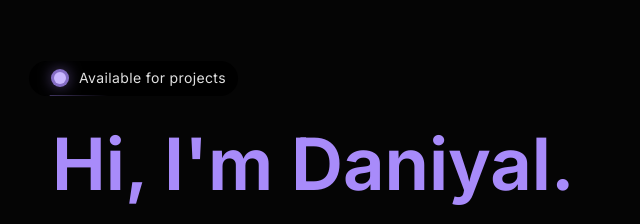
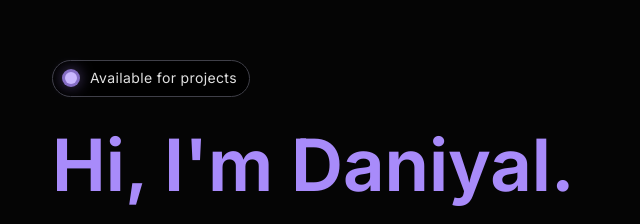
Before and after one commit to daniyalmaster693/old-portfolio-website, an Astro site: page / in a window 1280 px wide. Shown: the part 148-372 px from the top of the page, 288-928 px from the left. Built offline with nearby package versions, Linux system fonts and the light colour scheme; Astro itself is replaced by a stand-in of ours; a web font is replaced by a local one.

Commit message:
Reverted back to older available for projects ping indicator

```diff
--- a/src/pages/index.astro
+++ b/src/pages/index.astro
@@ -25,10 +25,6 @@ import Footer from "../components/Footer.astro";
       <section class="hero-section">
         <div class="hero-content">
           <div class="available-for-projects">
-            <span class="spark-container">
-              <span class="spark"></span>
-            </span>
-            <span class="backdrop"></span>
             <div class="ping-container">
               <span class="heartbeat"></span>
               <span class="dot"></span>
--- a/src/styles/index.css
+++ b/src/styles/index.css
@@ -42,64 +42,10 @@ body {
   justify-content: flex-start;
   align-items: center;
   gap: 13px;
+  border: 1px solid #3f3f48;
   border-radius: 100px;
   background: var(--bg);
-  position: relative;
-  overflow: hidden;
   padding: 6px 12px 6px 12px;
-  margin-left: -23px;
-  transition: box-shadow var(--transition), background var(--transition),
-    transform var(--transition);
-}
-
-.spark {
-  position: absolute;
-  inset: 0;
-  border-radius: 9999px;
-  rotate: 0deg;
-  overflow: hidden;
-  mask: linear-gradient(white, transparent 50%);
-  animation: flip calc(var(--spark) * 2) infinite steps(2, end);
-}
-
-.spark:before {
-  content: "";
-  position: absolute;
-  width: 200%;
-  aspect-ratio: 1;
-  inset: 0 auto auto 50%;
-  z-index: -1;
-  translate: -50% -15%;
-  rotate: 0;
-  transform: rotate(-90deg);
-  opacity: 1;
-  background: conic-gradient(
-    from 0deg,
-    transparent 0 340deg,
-    var(--purple) 360deg
-  );
-  transition: opacity var(--transition);
-  animation: rotate var(--spark) linear infinite both;
-}
-
-.backdrop {
-  position: absolute;
-  inset: 1px;
-  background: var(--bg);
-  border-radius: 100px;
-  transition: background var(--transition) opacity var(--transition);
-}
-
-@keyframes rotate {
-  to {
-    transform: rotate(90deg);
-  }
-}
-
-@keyframes flip {
-  to {
-    rotate: 360deg;
-  }
 }
 
 .ping-container {
@@ -145,7 +91,6 @@ body {
   font-weight: 400;
   letter-spacing: 0.023rem;
   line-height: 1.6em;
-  z-index: 1;
 }
 
 .hero-title {
```
